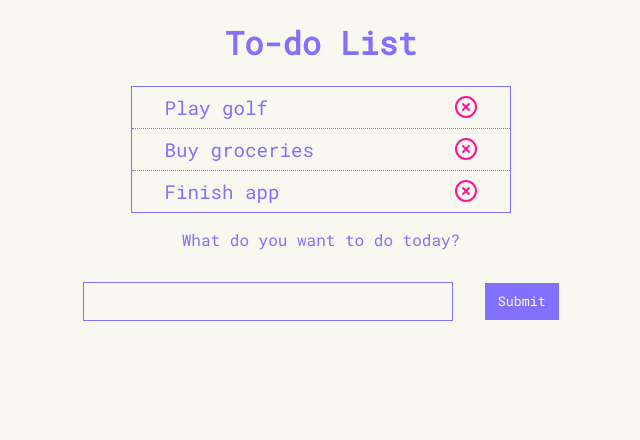
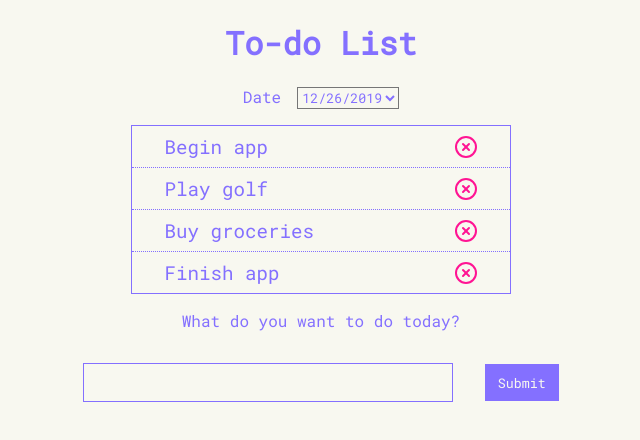
Before and after one commit to nordsk0g/todo-list-app, a React (Create React App) app: page / in a window 1280 px wide. Shown: the top 440 px of the page, without its empty margins (319-959 px from the left). Built offline with nearby package versions, Linux system fonts and the light colour scheme; data requests are answered from the project's data file.

Commit message:
refactored date object to use state

```diff
--- a/db.json
+++ b/db.json
@@ -2,18 +2,24 @@
   "todos": [
     {
       "id": 1,
+      "content": "Begin app",
+      "important": false,
+      "date": "\"2019-12-26T02:33:24.785Z\""
+    },
+    {
+      "id": 2,
       "content": "Play golf",
       "important": false,
       "date": "\"2019-12-27T02:33:24.785Z\""
     },
     {
-      "id": 2,
+      "id": 3,
       "content": "Buy groceries",
       "important": false,
       "date": "\"2019-12-27T02:33:40.754Z\""
     },
     {
-      "id": 3,
+      "id": 4,
       "content": "Finish app",
       "important": false,
       "date": "\"2019-12-27T02:33:52.762Z\""
--- a/src/List.css
+++ b/src/List.css
@@ -33,8 +33,7 @@ ul {
 }
 
 .todo-list {
-    margin: auto;
-    margin-bottom: 1rem;
+    margin: 1rem auto;
     width: 30%;
     list-style: none;
     text-align: left;
@@ -96,3 +95,7 @@ ul {
     align-items: center;
     justify-content: center;
 }
+
+#date {
+    margin-left: 1rem;
+}
--- a/src/components/List.js
+++ b/src/components/List.js
@@ -3,23 +3,64 @@ import ListItem from './ListItem'
 import '../List.css'
 
 const List = ({ list, deleteItem }) => {
-    const months = ["JAN", "FEB", "MAR", "APR", "MAY", "JUN", "JUL", "AUG", "SEP", "OCT", "NOV", "DEC"];
-    const getDatesAndList = (list) => {
-        return list.map(item => {
-            let parsedDate = new Date(JSON.parse(item.date));
+    const [date, setDate] = useState();
+    const [daysTodos, setDaysTodos] = useState([]);
+    const [organisedDateList, setOrganisedDateList] = useState({});
+    // const [organisedDateList, setOrganisedDateList] = useState({})
+    // const organisedDateList = {};
+    // const getDates = (list) => {
+    //     return list.forEach(item => {
+    //         let parsedAndFormattedDate = new Date(JSON.parse(item.date)).toLocaleDateString();
+    //         if (organisedDateList.hasOwnProperty(parsedAndFormattedDate)) {
+    //             organisedDateList[parsedAndFormattedDate].push(item.content);
+    //         } else {
+    //             organisedDateList[parsedAndFormattedDate] = [];
+    //             organisedDateList[parsedAndFormattedDate].push(item.content)
+    //         }
+    //     });
+    // }
 
-            return `${parsedDate.getUTCDate()}-${months[parsedDate.getMonth()]}-${parsedDate.getUTCFullYear()}`;
-        });
-    }
+    useEffect(() => {
+        let updatedObject = {}
+        list.map(item => {
+                let parsedAndFormattedDate = new Date(JSON.parse(item.date)).toLocaleDateString();
+                console.log(item.content);
+                if (updatedObject.hasOwnProperty(parsedAndFormattedDate)) {
+                    updatedObject = {
+                        ...updatedObject,
+                        [parsedAndFormattedDate]: [...updatedObject[parsedAndFormattedDate], item.content]
+                    }
+                } else {
+                   updatedObject = {
+                        ...updatedObject,
+                        [parsedAndFormattedDate]: [item.content],
+                    }
 
+                }
+            });
 
-    console.log(getDatesAndList(list));
+        setOrganisedDateList(updatedObject)
+    }, [list])
+
+    console.log(organisedDateList)
 
     return (
         <div>
+            <label className="date-label" htmlFor="date">
+                Date
+                <select
+                    id="date"
+                    value={date}
+                    onChange={e => setDate(e.target.value)}
+                    onBlur={e => setDate(e.target.value)}
+                >
+                {Object.keys(organisedDateList).map(date => <option key={date} value={date}>{date}</option>)}
+                </select>
+            </label>
+
             <ul className="todo-list">
             {list.map((item) => (
-                <ListItem todo={item} deleteItem={() => deleteItem(item.id)}/>
+                <ListItem key={item.id} todo={item} deleteItem={() => deleteItem(item.id)}/>
             ))}
             </ul>
         </div>
--- a/src/components/ListItem.js
+++ b/src/components/ListItem.js
@@ -2,7 +2,6 @@ import React from 'react';
 
 const ListItem = ({ todo, deleteItem }) => {
     const handleDeleteClick = (event) => {
-        console.log(event);
         event.preventDefault();
         const confirmDeletion = window.confirm(`Do you really want to delete ${todo.content}?`);
         if (confirmDeletion) {
@@ -11,7 +10,7 @@ const ListItem = ({ todo, deleteItem }) => {
     }
 
     return (
-        <li key={todo.id} className="todo-list-item">
+        <li className="todo-list-item">
             <div className="list-text-content">
             {todo.content}
             </div>
```
